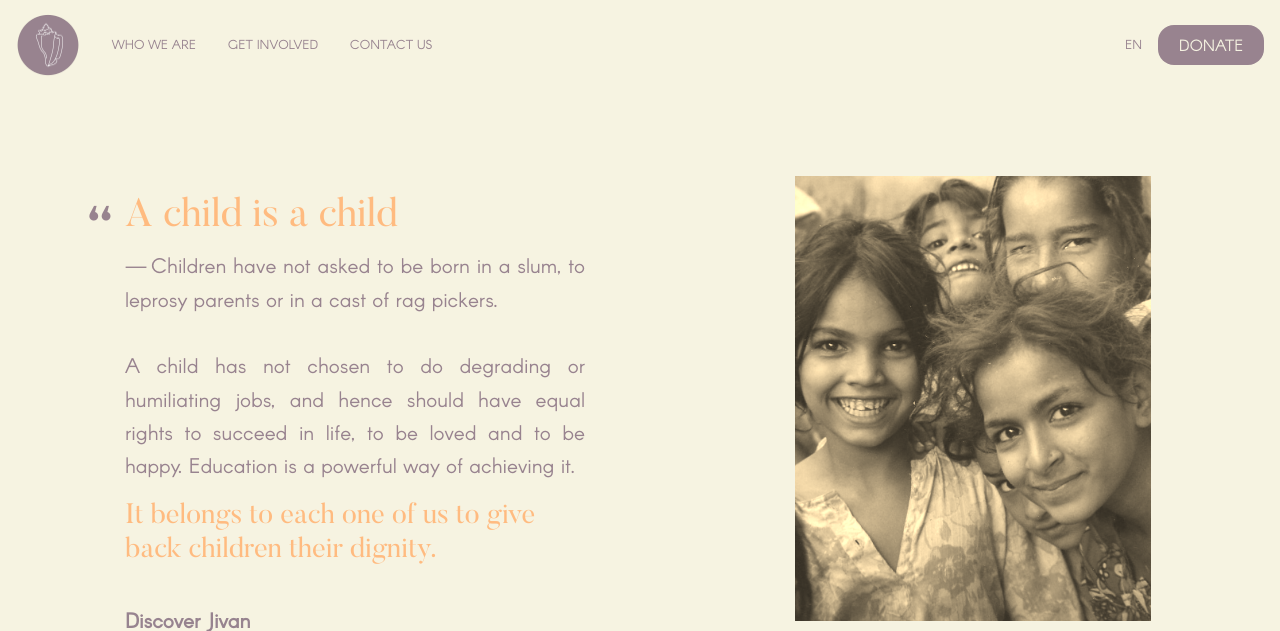
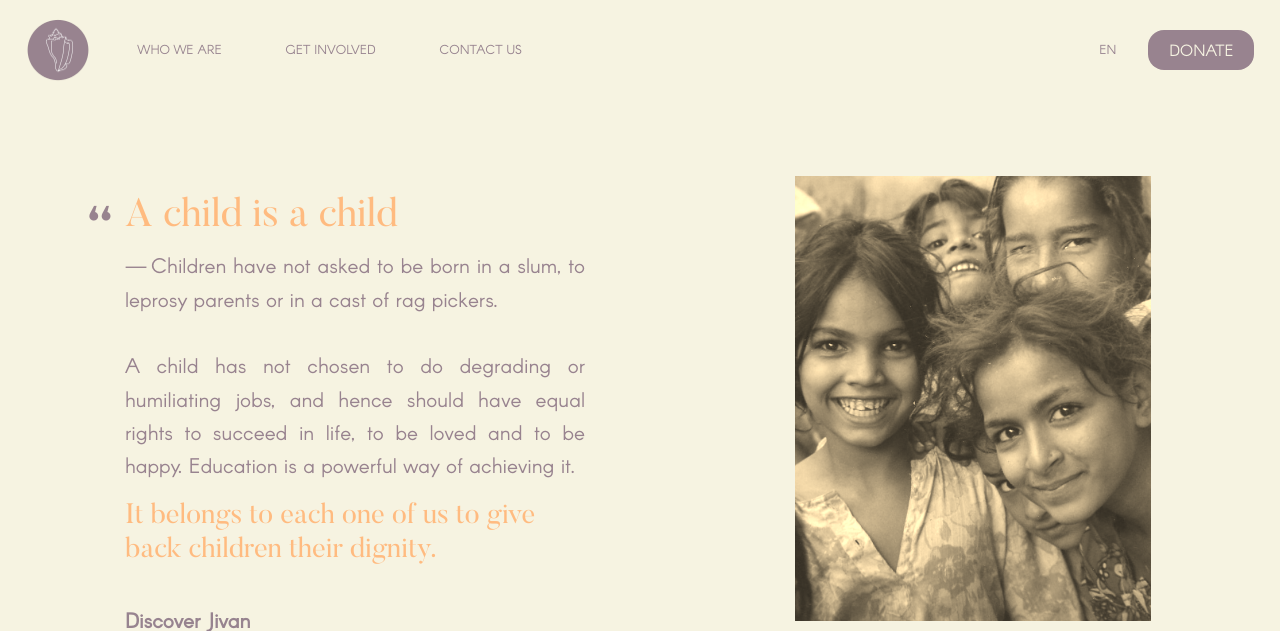
Before and after one commit to edelangh/jivan_foundation, a PHP site: page / in a window 1280 px wide. Shown: the top 631 px of the page. Run offline with PHP 8.4, Linux system fonts and the light colour scheme; data that the repository does not hold is empty; some libraries are stand-ins or nearby versions.

Commit message:
edit header

```diff
--- a/assets/css/global.css
+++ b/assets/css/global.css
@@ -154,7 +154,7 @@ header
 
 
 .header {
-    padding:1em g2em;
+    padding:1em 2em;
     transition: .5s all;
 }
 
@@ -169,10 +169,6 @@ header
     color: #98838f;
     font-size: 1.2rem;
     transition: .5s padding-left;
-}
-
-.dropdown-item:hover {
-    padding-left: 2em;
 }
 
 .dropdown-toggle::after {
@@ -379,8 +375,8 @@ button:focus {
 
 @media screen and (min-width: 768px) {
   .navbar-expand-md .navbar-nav .nav-link {
-    padding-right: 1rem;
-    padding-left: 1rem;
+    padding-right: 2rem;
+    padding-left: 2rem;
   }
 }
 
```
